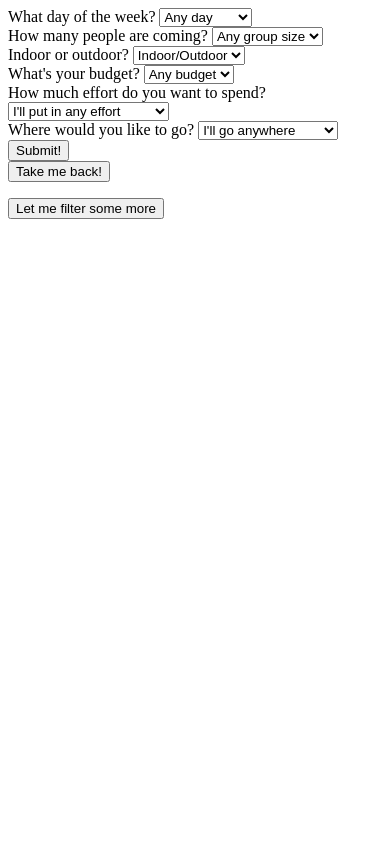
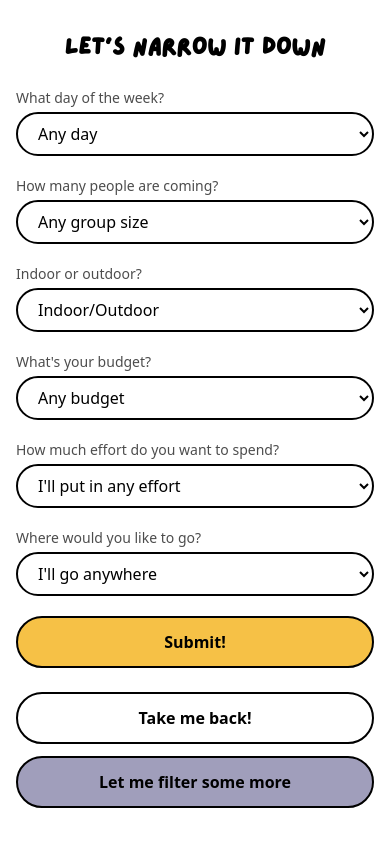
Before and after one commit to deeryohdeer/plot-twist, a FastAPI app: page /filter in a window 390 px wide. Run offline with FastAPI, Linux system fonts and the light colour scheme.

Commit message:
Redesign filter page for mobile responsiveness
Reworked `templates/filter.html` into a Tailwind-styled, mobile-friendly layout with improved spacing, form control styling, and button presentation while preserving existing form behavior and fields. Added viewport meta tags to `templates/getactivity.html` and `templates/results.html` so all key pages scale correctly on smaller screens.

```diff
--- a/templates/filter.html
+++ b/templates/filter.html
@@ -1,12 +1,43 @@
 <html>
-    <body>
+  <head>
+    <meta name="viewport" content="width=device-width, initial-scale=1.0" />
+    <script src="https://cdn.jsdelivr.net/npm/@tailwindcss/browser@4"></script>
+    <style type="text/tailwindcss">
+      @theme {
+        --color-casablanca: #f6c146;
+        --color-darkamethyst: #480052;
+        --color-carnation: #f45f57;
+        --color-seagreen: #4c956c;
+        --color-lavender: #a09ebb;
+        --font-lazydog: "Lazy Dog", sans-serif;
+      }
+    </style>
+    <link
+      rel="stylesheet"
+      href="{{ url_for('static', path='css/style.css') }}"
+    />
+  </head>
+  <body
+    class="min-h-screen flex flex-col items-center gap-6 p-4 py-8 lg:p-10 bg-white"
+  >
+    <h1 class="text-2xl lg:text-3xl font-bold font-lazydog text-center">
+      Let's narrow it down
+    </h1>
 
-        <form action="/results" method="get">
-
-        <div>
-            <label for="day">What day of the week?</label>
-
-            <select name="day" id="day">
+    <form
+      action="/results"
+      method="get"
+      class="w-full max-w-md flex flex-col gap-5"
+    >
+      <div class="flex flex-col gap-1">
+        <label for="day" class="text-sm font-medium text-black/70"
+          >What day of the week?</label
+        >
+        <select
+          name="day"
+          id="day"
+          class="w-full rounded-full border-2 border-black bg-white px-4 py-2 text-black"
+        >
           <option value="Any">Any day</option>
           <option value="Monday">Monday</option>
           <option value="Tuesday">Tuesday</option>
@@ -18,10 +49,15 @@
         </select>
       </div>
 
-        <div>
-            <label for="numPpl">How many people are coming?</label>
-
-            <select name="numPpl" id="numPpl">
+      <div class="flex flex-col gap-1">
+        <label for="numPpl" class="text-sm font-medium text-black/70"
+          >How many people are coming?</label
+        >
+        <select
+          name="numPpl"
+          id="numPpl"
+          class="w-full rounded-full border-2 border-black bg-white px-4 py-2 text-black"
+        >
           <option value="Any">Any group size</option>
           <option value="Just myself">Just myself</option>
           <option value="Two people">Two people</option>
@@ -30,20 +66,30 @@
         </select>
       </div>
 
-        <div>
-            <label for="indoorOutdor">Indoor or outdoor?</label>
-
-            <select name="indoorOutdoor" id="indoorOutdoor">
+      <div class="flex flex-col gap-1">
+        <label for="indoorOutdoor" class="text-sm font-medium text-black/70"
+          >Indoor or outdoor?</label
+        >
+        <select
+          name="indoorOutdoor"
+          id="indoorOutdoor"
+          class="w-full rounded-full border-2 border-black bg-white px-4 py-2 text-black"
+        >
           <option value="Any">Indoor/Outdoor</option>
           <option value="Indoor">Indoor only</option>
           <option value="Outdoor">Outdoor only</option>
         </select>
       </div>
 
-     <div>
-            <label for="budget">What's your budget?</label>
-
-            <select name="budget" id="budget">
+      <div class="flex flex-col gap-1">
+        <label for="budget" class="text-sm font-medium text-black/70"
+          >What's your budget?</label
+        >
+        <select
+          name="budget"
+          id="budget"
+          class="w-full rounded-full border-2 border-black bg-white px-4 py-2 text-black"
+        >
           <option value="Any">Any budget</option>
           <option value="Free">Free</option>
           <option value="$">$</option>
@@ -52,10 +98,15 @@
         </select>
       </div>
 
-        <div>
-            <label for="effortLevel">How much effort do you want to spend?</label>
-
-            <select name="effortLevel" id="effortLevel">
+      <div class="flex flex-col gap-1">
+        <label for="effortLevel" class="text-sm font-medium text-black/70"
+          >How much effort do you want to spend?</label
+        >
+        <select
+          name="effortLevel"
+          id="effortLevel"
+          class="w-full rounded-full border-2 border-black bg-white px-4 py-2 text-black"
+        >
           <option value="Any">I'll put in any effort</option>
           <option value="Low">Something easy please</option>
           <option value="Medium">I've got a bit of energy</option>
@@ -63,11 +114,15 @@
         </select>
       </div>
 
-        <div>
-
-            <label for="region">Where would you like to go?</label>
-
-            <select name="region" id="region">
+      <div class="flex flex-col gap-1">
+        <label for="region" class="text-sm font-medium text-black/70"
+          >Where would you like to go?</label
+        >
+        <select
+          name="region"
+          id="region"
+          class="w-full rounded-full border-2 border-black bg-white px-4 py-2 text-black"
+        >
           <option value="Any">I'll go anywhere</option>
           <option value="Sydney CBD">Sydney CBD</option>
           <option value="Inner West">Inner West</option>
@@ -83,23 +138,35 @@
           <option value="South Coast">South Coast</option>
           <option value="NSW - Other">NSW - Other</option>
         </select>
-
-        <div>
-
-    <div>
-        <input type="submit" value="Submit!">
       </div>
 
+      <input
+        type="submit"
+        value="Submit!"
+        class="w-full rounded-full border-2 border-black bg-casablanca px-6 py-3 font-semibold text-black cursor-pointer"
+      />
     </form>
 
+    <div class="w-full max-w-md flex flex-col gap-3">
       <form>
-         <input type="button" value="Take me back!" onclick="history.back()">
+        <input
+          type="button"
+          value="Take me back!"
+          onclick="history.back()"
+          class="w-full rounded-full border-2 border-black bg-white px-6 py-3 font-semibold text-black cursor-pointer"
+        />
       </form>
 
       <form method="POST">
-        <button type="submit" name="action" value="filtermore">Let me filter some more</button>
+        <button
+          type="submit"
+          name="action"
+          value="filtermore"
+          class="w-full rounded-full border-2 border-black bg-lavender px-6 py-3 font-semibold text-black cursor-pointer"
+        >
+          Let me filter some more
+        </button>
       </form>
-
+    </div>
   </body>
-
 </html>
--- a/templates/getactivity.html
+++ b/templates/getactivity.html
@@ -2,6 +2,7 @@
 calendar_icon, circle_dollar_sign_icon %}
 <html>
   <head>
+    <meta name="viewport" content="width=device-width, initial-scale=1.0" />
     <script src="https://cdn.jsdelivr.net/npm/@tailwindcss/browser@4"></script>
     <style type="text/tailwindcss">
       @theme {
--- a/templates/results.html
+++ b/templates/results.html
@@ -2,6 +2,7 @@
 calendar_icon, circle_dollar_sign_icon %}
 <html>
   <head>
+    <meta name="viewport" content="width=device-width, initial-scale=1.0" />
     <script src="https://cdn.jsdelivr.net/npm/@tailwindcss/browser@4"></script>
     <style type="text/tailwindcss">
       @theme {
```
Lines whose indentation alone changed are shown as unchanged.
